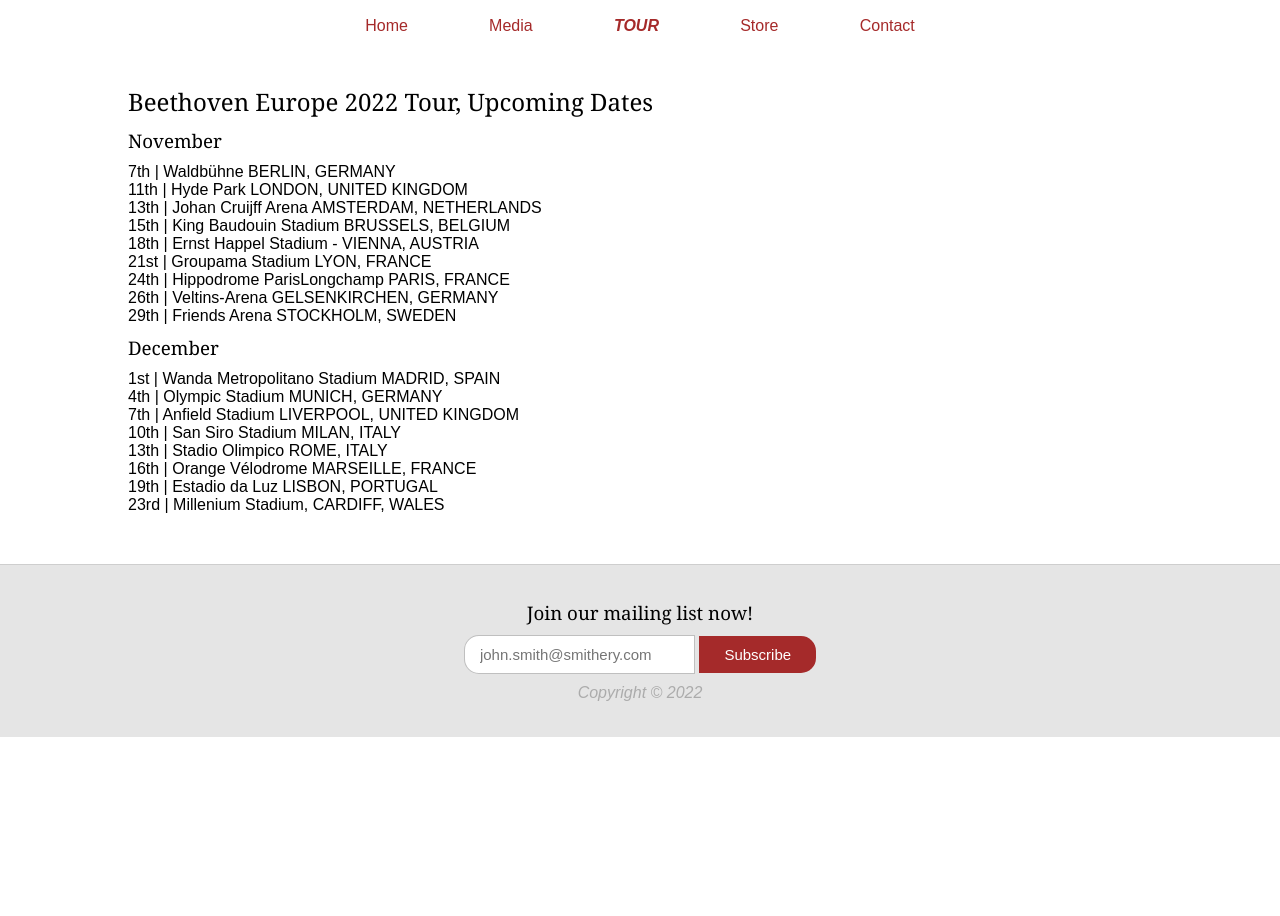
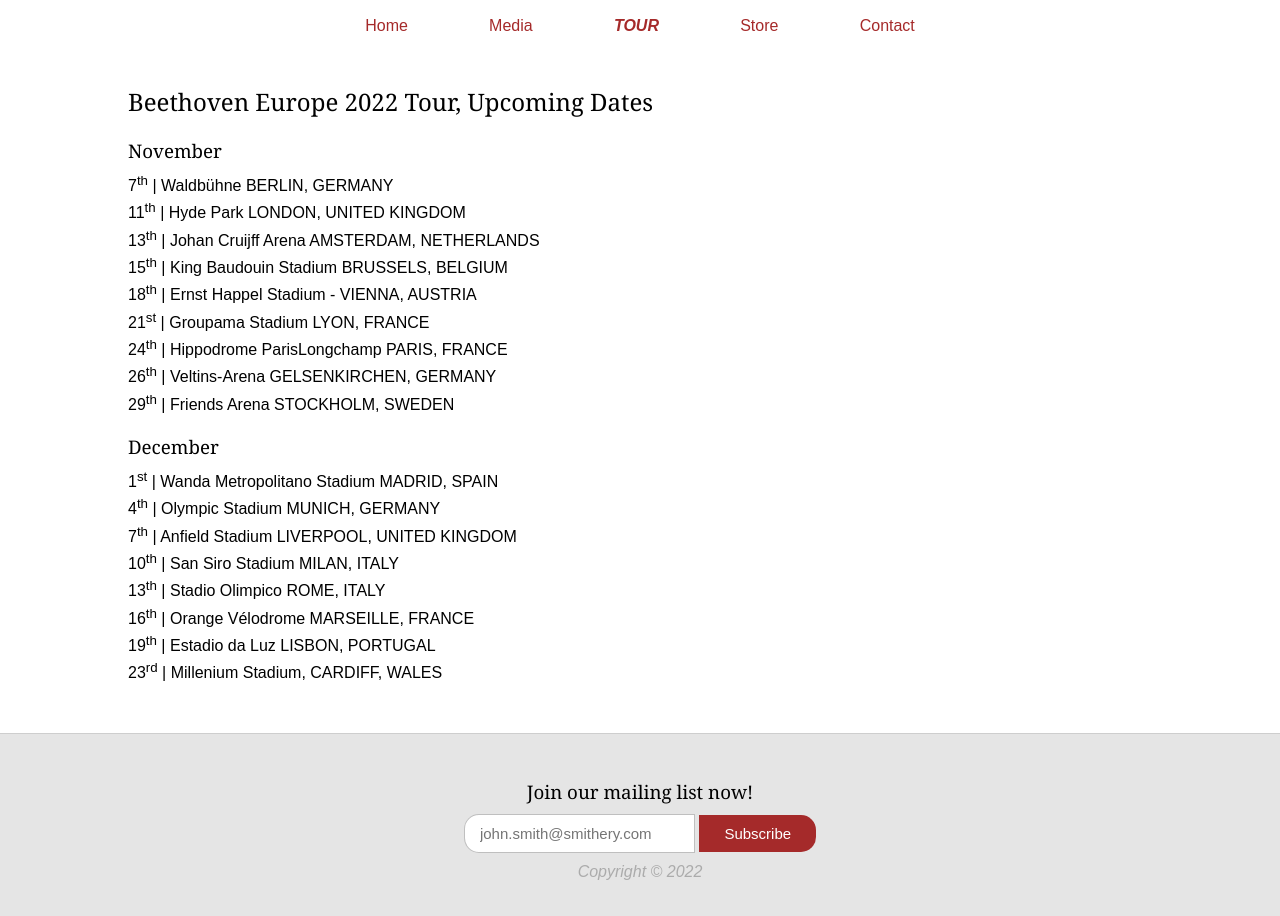
Before and after one commit to lxp200/lxp200.github.io, a plain HTML site: page tour.html in a window 1280 px wide. Shown: the part 680-1596 px from the top of the page. Before the commit the page ends 1417 px from the top, so only its background shows below. Drawn offline with Linux system fonts and the light colour scheme.

Commit message:
edit tour dates

```diff
--- a/styles/styles.css
+++ b/styles/styles.css
@@ -41,7 +41,7 @@ h1 {
 
 h2,
 h3 {
-    margin: 10px 0;
+    margin: 20px 0 10px 0;
 }
 
 /* header */
@@ -113,6 +113,11 @@ blockquote .quote-author {
     text-align: right;
 }
 
+/* tour dates */
+#tour-dates p {
+    margin: 5px 0;
+}
+
 /* footer */
 footer {
     background-color: rgba(0,0,0,.1);
--- a/tour.html
+++ b/tour.html
@@ -40,25 +40,25 @@
                 <h2>Beethoven Europe 2022 Tour, Upcoming Dates</h2>
 
                 <h3>November</h3>
-                <p>7th | Waldbühne BERLIN, GERMANY</p>
-                <p>11th | Hyde Park LONDON, UNITED KINGDOM</p>
-                <p>13th | Johan Cruijff Arena AMSTERDAM, NETHERLANDS</p>
-                <p>15th | King Baudouin Stadium BRUSSELS, BELGIUM</p>
-                <p>18th | Ernst Happel Stadium - VIENNA, AUSTRIA</p>
-                <p>21st | Groupama Stadium LYON, FRANCE</p>
-                <p>24th | Hippodrome ParisLongchamp PARIS, FRANCE</p>
-                <p>26th | Veltins-Arena GELSENKIRCHEN, GERMANY</p>
-                <p>29th | Friends Arena STOCKHOLM, SWEDEN</p>
+                <p>7<sup>th</sup> | Waldbühne BERLIN, GERMANY</p>
+                <p>11<sup>th</sup> | Hyde Park LONDON, UNITED KINGDOM</p>
+                <p>13<sup>th</sup> | Johan Cruijff Arena AMSTERDAM, NETHERLANDS</p>
+                <p>15<sup>th</sup> | King Baudouin Stadium BRUSSELS, BELGIUM</p>
+                <p>18<sup>th</sup> | Ernst Happel Stadium - VIENNA, AUSTRIA</p>
+                <p>21<sup>st</sup> | Groupama Stadium LYON, FRANCE</p>
+                <p>24<sup>th</sup> | Hippodrome ParisLongchamp PARIS, FRANCE</p>
+                <p>26<sup>th</sup> | Veltins-Arena GELSENKIRCHEN, GERMANY</p>
+                <p>29<sup>th</sup> | Friends Arena STOCKHOLM, SWEDEN</p>
 
                 <h3>December</h3>
-                <p>1st | Wanda Metropolitano Stadium MADRID, SPAIN</p>
-                <p>4th | Olympic Stadium MUNICH, GERMANY</p>
-                <p>7th | Anfield Stadium LIVERPOOL, UNITED KINGDOM</p>
-                <p>10th | San Siro Stadium MILAN, ITALY</p>
-                <p>13th | Stadio Olimpico ROME, ITALY</p>
-                <p>16th | Orange Vélodrome MARSEILLE, FRANCE</p>
-                <p>19th | Estadio da Luz LISBON, PORTUGAL</p>
-                <p>23rd | Millenium Stadium, CARDIFF, WALES</p>
+                <p>1<sup>st</sup> | Wanda Metropolitano Stadium MADRID, SPAIN</p>
+                <p>4<sup>th</sup> | Olympic Stadium MUNICH, GERMANY</p>
+                <p>7<sup>th</sup> | Anfield Stadium LIVERPOOL, UNITED KINGDOM</p>
+                <p>10<sup>th</sup> | San Siro Stadium MILAN, ITALY</p>
+                <p>13<sup>th</sup> | Stadio Olimpico ROME, ITALY</p>
+                <p>16<sup>th</sup> | Orange Vélodrome MARSEILLE, FRANCE</p>
+                <p>19<sup>th</sup> | Estadio da Luz LISBON, PORTUGAL</p>
+                <p>23<sup>rd</sup> | Millenium Stadium, CARDIFF, WALES</p>
 
             </div>
 
```
